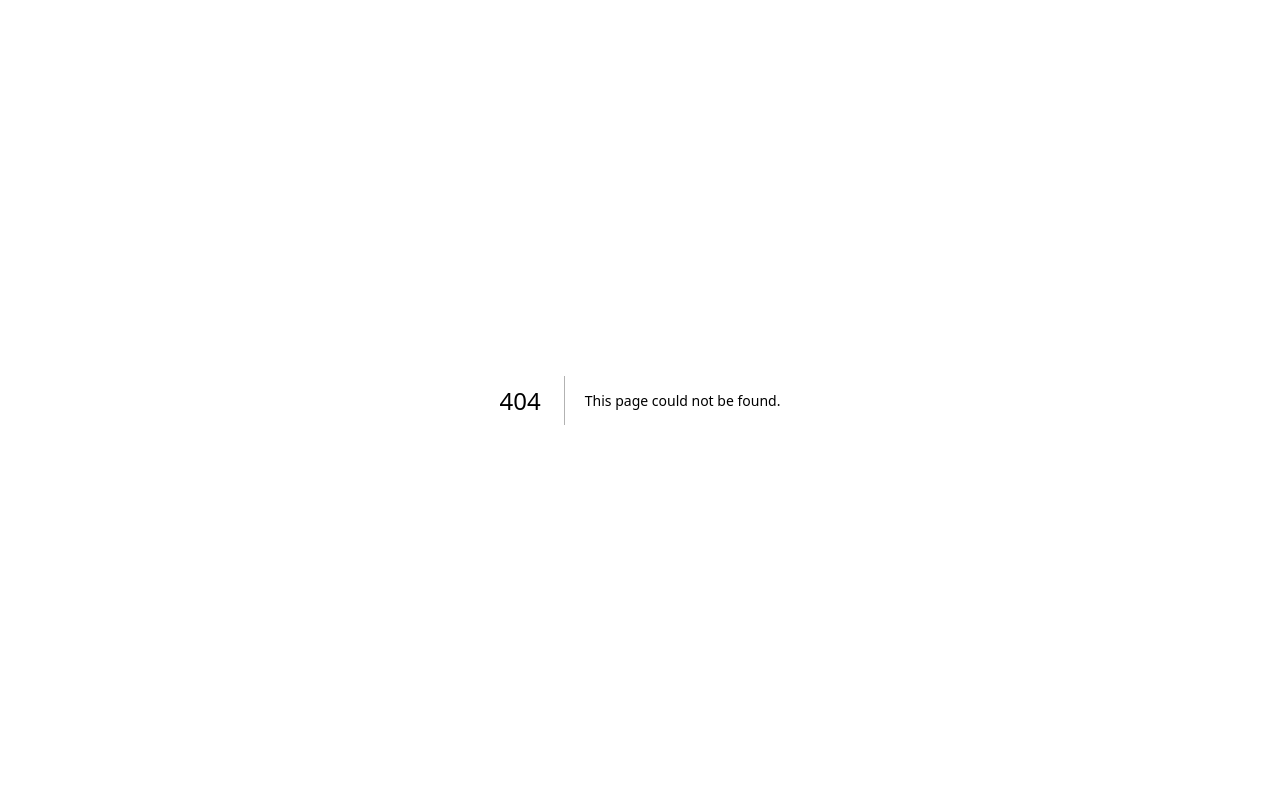
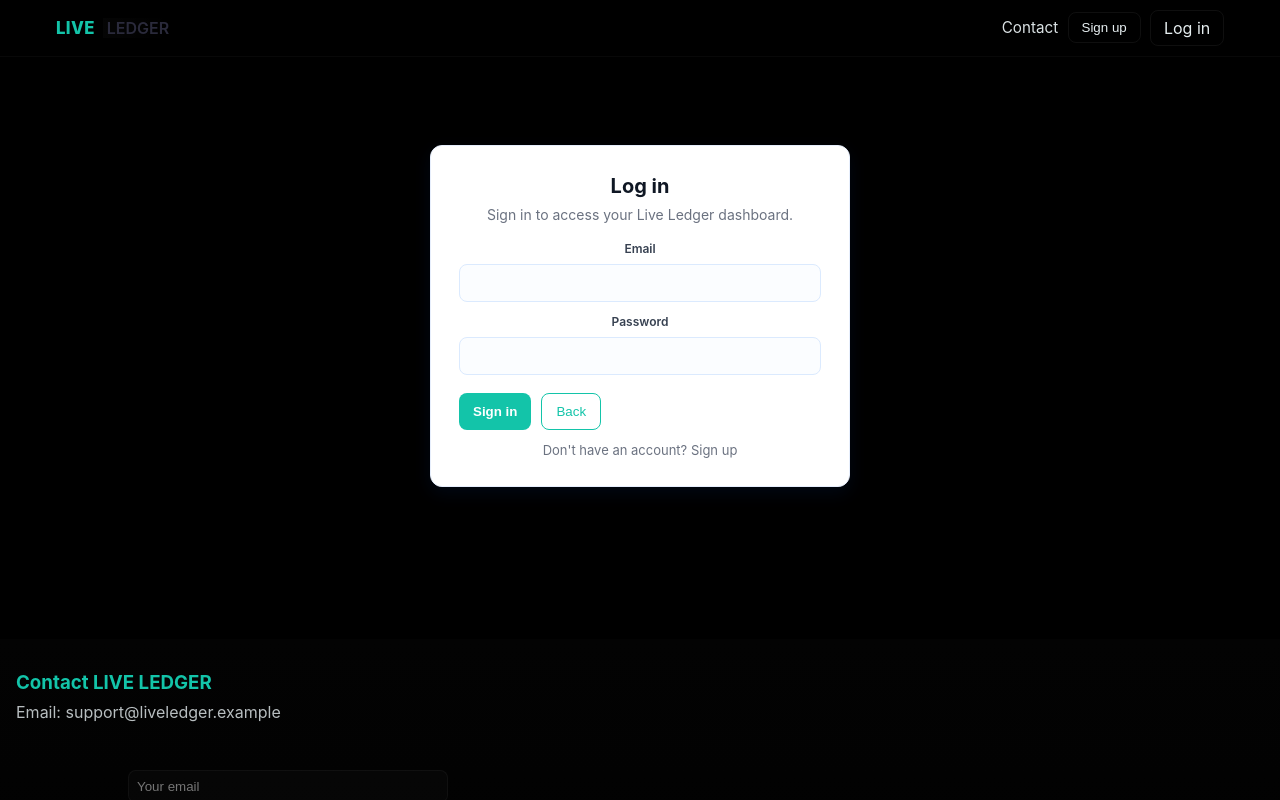
Before and after one commit to liveLedgerHackerHouse25/live-ledger-client, a Next.js app in the folder micropayments/: page /auth/login in a window 1280 px wide. Before the commit this address had no page. Shown: the top 800 px of the page. Built offline with nearby package versions, Linux system fonts and the light colour scheme.

Commit message:
feat: enhance footer layout and styles, add login page and form functionality

```diff
--- a/micropayments/src/app/_components/styling/home.module.css
+++ b/micropayments/src/app/_components/styling/home.module.css
@@ -169,7 +169,7 @@
 /* features */
 .features {
   display: flex;
-  gap: 1rem;
+  gap: 3rem;
   margin-top: 2rem;
   flex-wrap: wrap;
 }
@@ -179,32 +179,47 @@
   background: rgba(255,255,255,0.02);
   border-radius: 10px;
   border: 1px solid rgba(255,255,255,0.02);
+  height: 200px;
 }
 
 /* FOOTER */
 .footer {
+  position: relative;
   margin-top: 4rem;
   padding: 2rem 1rem;
   background: linear-gradient(180deg, rgba(255,255,255,0.01), rgba(0,0,0,0.02));
   color: #e6eef0;
+  display: flex;
+  flex-direction: column;
+  gap: 1rem;
+  width: 100vw;
 }
-.footerInner {
-  max-width: 1200px;
-  margin: 0 auto;
-  display: flex;
-  gap: 2rem;
-  align-items: flex-start;
-  justify-content: space-between;
-  padding-bottom: 1rem;
+
+.footerLeft {
+  position: relative;
+  width: 400px;
 }
+
 .footerTitle {
   margin: 0 0 0.5rem 0;
   color: #13C4A9;
+  width: fit-content;
 }
 .footerText {
   margin: 0 0 1rem 0;
   color: rgba(230,238,240,0.8);
+  width: fit-content;
 }
+
+.footerContent {
+  position: relative;
+  display: flex;
+  flex-direction: column;
+  margin: 1rem;
+  width: 20rem;
+  left: 6rem;
+}
+
 .contactForm {
   display: flex;
   flex-direction: column;
--- a/micropayments/src/app/_components/ui/footer.tsx
+++ b/micropayments/src/app/_components/ui/footer.tsx
@@ -5,19 +5,17 @@ import styles from "@/app/_components/styling/home.module.css";
 export default function Footer(): React.ReactElement {
   return (
     <footer className={styles.footer} id="contact" aria-label="Contact section">
-      <div className={styles.footerInner}>
         <div className={styles.footerLeft}>
           <h3 className={styles.footerTitle}>Contact LIVE LEDGER</h3>
           <p className={styles.footerText}>Email: support@liveledger.example</p>
         </div>
-        <div className={styles.footerRight}>
+        <div className={styles.footerContent}>
           <form className={styles.contactForm} onSubmit={(e) => e.preventDefault()}>
             <input className={styles.input} placeholder="Your email" />
             <textarea className={styles.textarea} placeholder="Message" />
             <button className={styles.primary}>Send</button>
           </form>
         </div>
-      </div>
       <div className={styles.copy}>© {new Date().getFullYear()} Live Ledger</div>
     </footer>
   );
--- a/micropayments/src/app/_components/ui/navbar.tsx
+++ b/micropayments/src/app/_components/ui/navbar.tsx
@@ -1,6 +1,7 @@
 "use client"
 import React from "react";
 import styles from "@/app/_components/styling/home.module.css";
+import Link from "next/link";
 
 export default function Navbar(): React.ReactElement {
   const scrollToContact = (e: React.MouseEvent) => {
@@ -13,14 +14,14 @@ export default function Navbar(): React.ReactElement {
     <nav className={styles.nav}>
       <div className={styles.navInner}>
         <div className={styles.brand}>
-          <span className={styles.brandMark}>LIVE</span>
-          <span className={styles.brandName}>LEDGER</span>
+          <Link href="/" className={styles.brandMark}>LIVE</Link>
+          <Link href="/" className={styles.brandName}>LEDGER</Link>
         </div>
 
         <div className={styles.navLinks}>
           <a href="#contact" onClick={scrollToContact} className={styles.link}>Contact</a>
           <button className={styles.linkBtn}>Sign up</button>
-          <button className={styles.linkBtnAlt}>Log in</button>
+          <Link href="/auth/login" className={styles.linkBtnAlt}>Log in</Link>
         </div>
       </div>
     </nav>
--- /dev/null
+++ b/micropayments/src/app/auth/login/layout.tsx
@@ -0,0 +1,19 @@
+import React from "react";
+import Navbar from "@/app/_components/ui/navbar";
+import Footer from "@/app/_components/ui/footer";
+import styles from "@/app/_components/styling/home.module.css";
+
+export default function AuthLoginLayout({ children }: { children: React.ReactNode }) {
+  return (
+    <div className={styles.page}>
+      <Navbar />
+      <main className={styles.main}>
+        {/* center the auth content using existing home styles */}
+        <section className={styles.authWrap ?? styles.writeup} aria-labelledby="login-heading">
+          {children}
+        </section>
+      </main>
+      <Footer />
+    </div>
+  );
+}
--- /dev/null
+++ b/micropayments/src/app/auth/login/login.module.css
@@ -0,0 +1,103 @@
+/* Palette (keep consistent with home): */
+:root{
+  --bg: #fff;
+  --card-bg: #ffffff;
+  --muted: #6b7280;
+  --primary: #13C4A9; /* bright blue */
+  --primary-contrast: #ffffff;
+  --border: #e6eefc;
+  --shadow: rgba(11,99,255,0.08);
+}
+
+/* Container / card */
+.container{
+  max-width: 420px;
+  margin: 48px auto;
+  padding: 28px;
+  background: var(--card-bg);
+  border-radius: 12px;
+  box-shadow: 0 6px 18px var(--shadow);
+  border: 1px solid var(--border);
+}
+
+/* Titles & lead */
+.title{
+  margin: 0 0 8px 0;
+  font-size: 20px;
+  font-weight: 700;
+  color: #0f1724;
+}
+.lead{
+  margin: 0 0 18px 0;
+  color: var(--muted);
+  font-size: 14px;
+}
+
+/* Form */
+.loginForm{
+  display: flex;
+  flex-direction: column;
+  gap: 12px;
+}
+.formLabel{
+  display: flex;
+  flex-direction: column;
+  gap: 8px;
+  font-size: 13px;
+  color: #111827;
+}
+.labelText{
+  font-weight: 600;
+  font-size: 12px;
+  color: #374151;
+}
+.input{
+  padding: 10px 12px;
+  border-radius: 8px;
+  border: 1px solid #dbeafe;
+  background: #fbfdff;
+  font-size: 14px;
+  outline: none;
+}
+.input:focus{
+  border-color: var(--primary);
+  box-shadow: 0 0 0 4px rgba(11,99,255,0.06);
+}
+
+/* Actions */
+.actions{
+  display: flex;
+  gap: 10px;
+  margin-top: 6px;
+}
+.primary{
+  background: var(--primary);
+  color: var(--primary-contrast);
+  padding: 10px 14px;
+  border-radius: 8px;
+  border: none;
+  cursor: pointer;
+  font-weight: 600;
+}
+.primary[disabled]{
+  opacity: 0.6;
+  cursor: default;
+}
+.ghost{
+  display: inline-flex;
+  align-items: center;
+  justify-content: center;
+  padding: 10px 14px;
+  border-radius: 8px;
+  border: 1px solid var(--primary);
+  color: var(--primary);
+  background: transparent;
+  text-decoration: none;
+}
+
+/* Footer note */
+.footerNote{
+  margin-top: 12px;
+  font-size: 13px;
+  color: var(--muted);
+}
--- /dev/null
+++ b/micropayments/src/app/auth/login/page.tsx
@@ -0,0 +1,76 @@
+"use client";
+
+import React, { useState } from "react";
+import styles from "./login.module.css";
+import { useRouter } from "next/navigation";
+
+export default function LoginPage() {
+  const [email, setEmail] = useState("");
+  const [password, setPassword] = useState("");
+  const [loading, setLoading] = useState(false);
+  const router = useRouter();
+
+  const submit = async (e: React.FormEvent) => {
+    e.preventDefault();
+    setLoading(true);
+    try {
+      // TODO: replace with real auth call
+      console.log("Login attempt", { email, password });
+      // simulate
+      await new Promise((r) => setTimeout(r, 600));
+      // redirect or show success
+    } finally {
+      setLoading(false);
+    }
+  };
+
+  return (
+    <div className={styles.container}>
+      <h2 id="login-heading" className={styles.title}>Log in</h2>
+      <p className={styles.lead}>Sign in to access your Live Ledger dashboard.</p>
+
+      <form onSubmit={submit} className={styles.loginForm}>
+        <label className={styles.formLabel}>
+          <span className={styles.labelText}>Email</span>
+          <input
+            className={styles.input}
+            type="email"
+            value={email}
+            onChange={(e) => setEmail(e.target.value)}
+            required
+            autoComplete="email"
+          />
+        </label>
+
+        <label className={styles.formLabel}>
+          <span className={styles.labelText}>Password</span>
+          <input
+            className={styles.input}
+            type="password"
+            value={password}
+            onChange={(e) => setPassword(e.target.value)}
+            required
+            autoComplete="current-password"
+          />
+        </label>
+
+        <div className={styles.actions}>
+          <button type="submit" className={styles.primary} disabled={loading}>
+            {loading ? "Signing in..." : "Sign in"}
+          </button>
+          <button
+            type="button"
+            className={styles.ghost}
+            onClick={() => router.push("/")}
+          >
+            Back
+          </button>
+        </div>
+      </form>
+
+      <p className={styles.footerNote}>
+        Don't have an account? <a href="/signup" className={styles.link}>Sign up</a>
+      </p>
+    </div>
+  );
+}
```
Also changed, not shown: micropayments/src/app/page.tsx (+6 -1 lines), micropayments/src/app/auth/signin/layout.tsx (added), micropayments/src/app/auth/signin/page.tsx (added).
